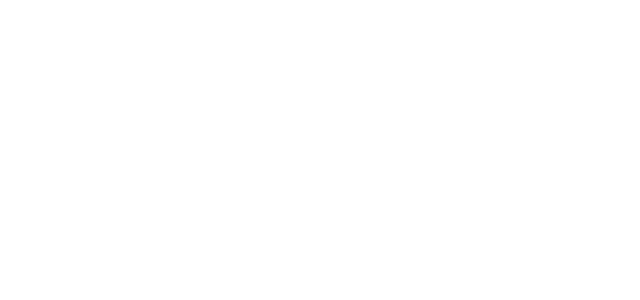
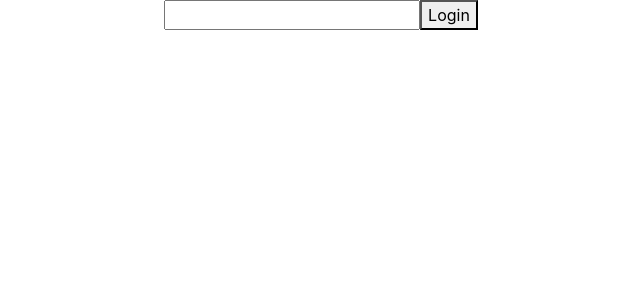
Before and after one commit to nicolasraffray/Pern_Twitter, a React (Create React App) app in the folder client/: page / in a window 1280 px wide. Shown: the top 300 px of the page, without its empty margins (319-959 px from the left). Built offline with nearby package versions, Linux system fonts and the light colour scheme.

Commit message:
sudo login page

```diff
--- a/client/src/App.js
+++ b/client/src/App.js
@@ -1,8 +1,13 @@
 import React from "react";
+import Login from "./components/Login/Login";
 import "./App.css";
 
 function App() {
-  return <div className="App"></div>;
+  return (
+    <div className="App">
+      <Login />
+    </div>
+  );
 }
 
 export default App;
--- /dev/null
+++ b/client/src/components/Login/Login.js
@@ -0,0 +1,14 @@
+import React from "react";
+
+const Login = () => {
+  return (
+    <div>
+      <form>
+        <input type="text" value=""></input>
+        <button>Login</button>
+      </form>
+    </div>
+  );
+};
+
+export default Login;
```
Also changed, not shown: client/src/components/Login/Login.module.css (added), 1 other file (tests, documents, lock files or other folders).
